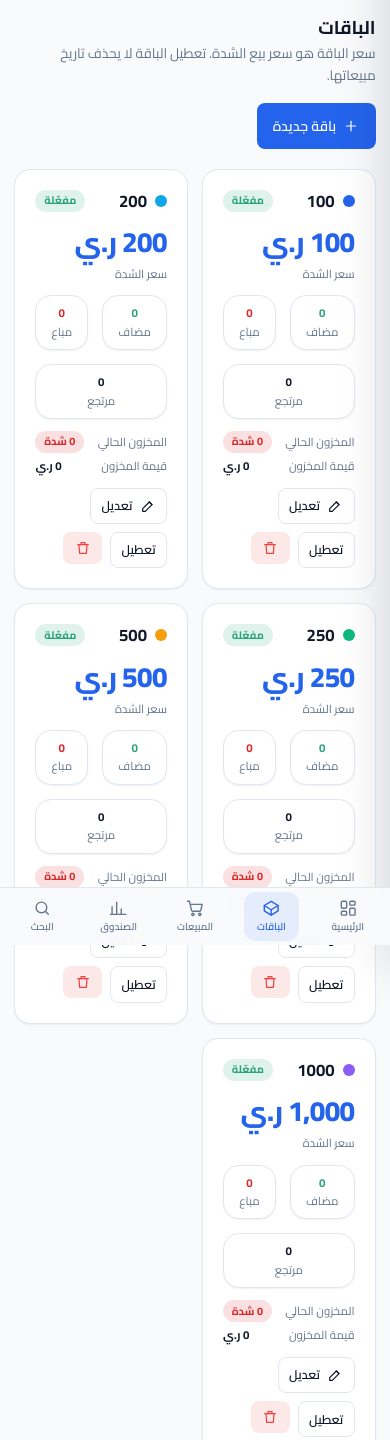
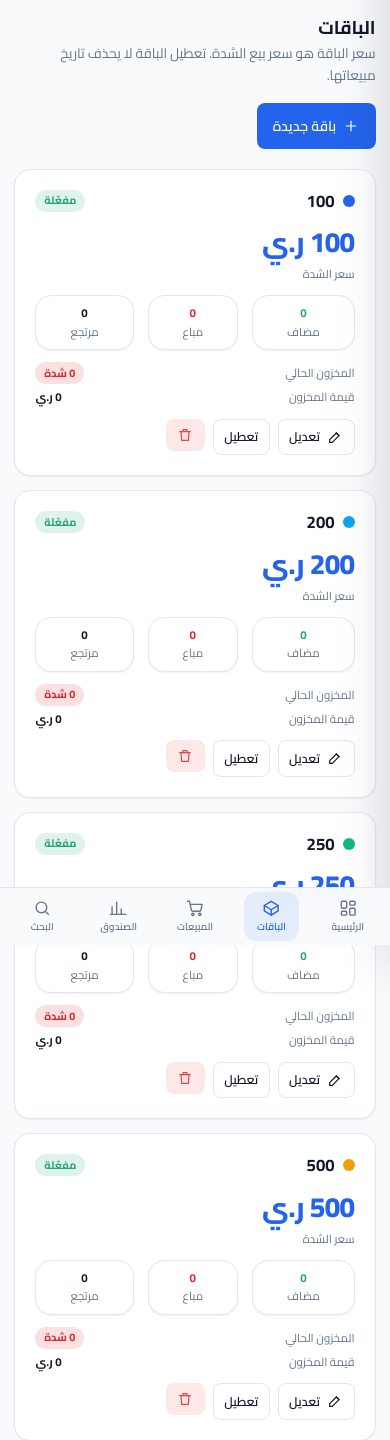
Before and after one commit to ibra77353/princenew, a PHP site: page /packages in a window 390 px wide. Shown: the part 64-1504 px from the top of the page. Run offline with PHP 8.4, Linux system fonts and the light colour scheme; the visitor is signed in with stand-in values (Sample User, id 1); data comes from the database, SQL or seed files in the repository; data that the repository does not hold is empty.

Commit message:
تعديل تصميم بطاقات الباقات لتكون بعمود واحد على الجوال
Co-authored-by: base44-builder[bot] <245833847+base44-builder[bot]@users.noreply.github.com>

```diff
--- a/app/Views/packages/index.php
+++ b/app/Views/packages/index.php
@@ -24,7 +24,7 @@
         </div>
     </div>
 <?php else: ?>
-    <div class="grid grid--cards">
+    <div class="grid grid--cards grid--single">
         <?php foreach ($packages as $package): ?>
             <?php $row = $stock[(int) $package['id']] ?? ['current' => 0, 'value' => 0, 'added' => 0, 'sold' => 0, 'returned' => 0, 'adjust_net' => 0]; ?>
             <div class="card card--pad">
--- a/assets/css/app.css
+++ b/assets/css/app.css
@@ -589,6 +589,8 @@ textarea.input { min-height: 4.5rem; resize: vertical; }
 
 /* ── النوافذ المنبثقة على الجوال: ورقة سفلية كما في مرجع التصميم ──────── */
 @media (max-width: 639px) {
+    /* على الجوال: عمود واحد (بطاقات الباقات وأمثالها) */
+    .grid--single { grid-template-columns: minmax(0, 1fr); }
     .modal { align-items: flex-end; padding: 0; }
     .modal__panel {
         max-width: none;
```
